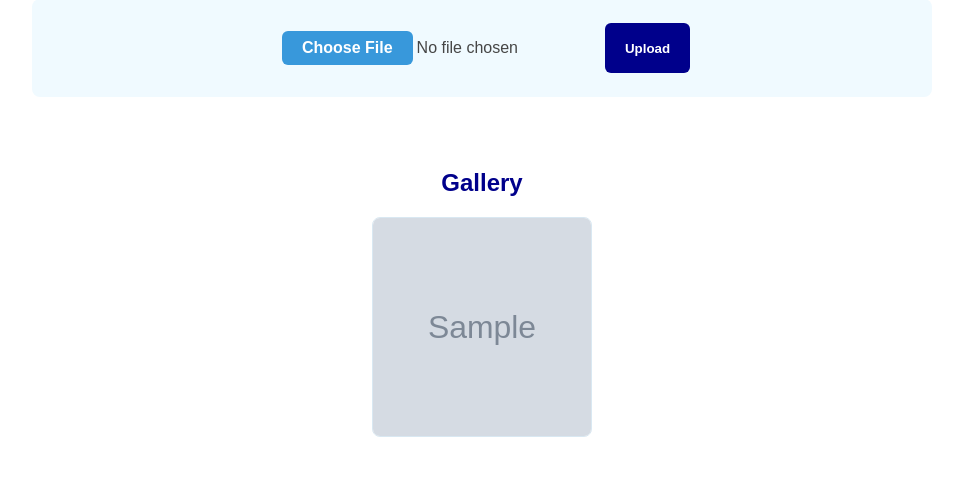
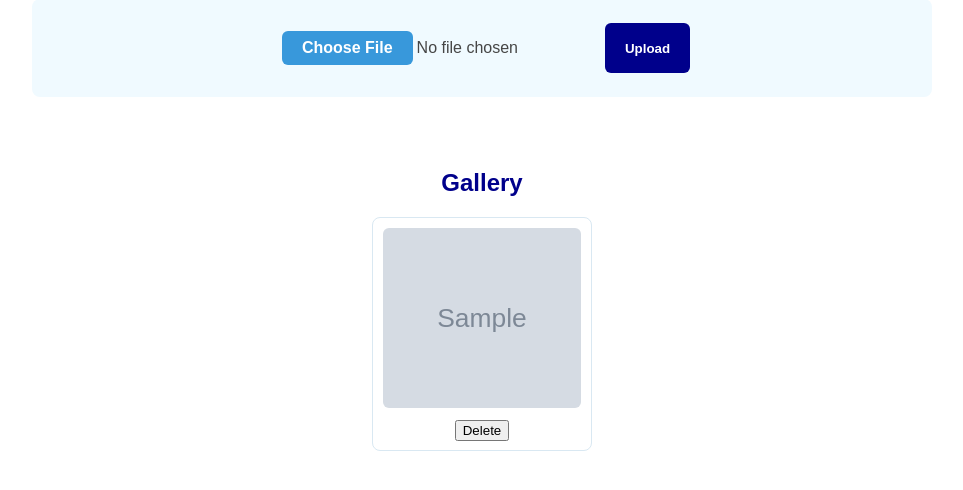
Before and after one commit to JBanks222/software-dev-pract, a Flask app: template labs/lab17/templates/index.html in a window 1280 px wide. Shown: the part 115-605 px from the top of the page, without its empty margins (158-1121 px from the left). Run offline with Flask 3, Linux system fonts and the light colour scheme; the template is opened without the code that fills it: most values are stand-ins (such as "Sample title", 1, 10 or a date in 2020); grey boxes marked "Sample" are stand-in pictures.

Commit message:
lab17 classwork complete

```diff
--- a/labs/lab17/app.py
+++ b/labs/lab17/app.py
@@ -1,5 +1,5 @@
 import os
-from flask import Flask, render_template, request, redirect, url_for
+from flask import Flask, render_template, request, redirect, url_for, jsonify
 import mysql.connector
 from mysql.connector import Error
 from werkzeug.utils import secure_filename
@@ -72,11 +72,15 @@ def list_uploaded_images():
     init_db()
     conn = get_db_connection()
     cursor = conn.cursor()
-    cursor.execute('SELECT filename FROM images ORDER BY uploaded_at DESC, id DESC')
+    cursor.execute('SELECT id, filename FROM images ORDER BY uploaded_at DESC, id DESC')
     rows = cursor.fetchall()
     cursor.close()
     conn.close()
-    return [row[0] for row in rows if row and row[0]]
+    return [
+        {'id': row[0], 'filename': row[1]}
+        for row in rows
+        if row and len(row) > 1 and row[1]
+    ]
 
 
 def save_uploaded_image(filename):
@@ -110,6 +114,27 @@ def index():
     message = request.args.get('message', '')
     return render_template('index.html', images=images, message=message)
 
+@app.route('/delete/<int:image_id>', methods=['DELETE'])
+def delete_image(image_id):
+    conn = get_db_connection()
+    cursor = conn.cursor()
+    cursor.execute("SELECT filename FROM images WHERE id = %s", (image_id,))
+    image = cursor.fetchone()
+
+    if not image:
+        cursor.close()
+        conn.close()
+        return jsonify({'error': 'Image not found'}), 404
+    filepath = os.path.join(app.config['UPLOAD_FOLDER'], image[0])
+    # delete from database
+    cursor.execute("DELETE FROM images WHERE id = %s", (image_id,))
+    conn.commit()
+    cursor.close()
+    conn.close()
+    # delete from filesystem
+    if os.path.exists(filepath):
+        os.remove(filepath)
+    return jsonify({'success': True, 'message': 'Image deleted successfully.'}), 200
 
 @app.route('/upload', methods=['POST'])
 def upload_image():
--- a/labs/lab17/static/uploads/imguploader_script.js
+++ b/labs/lab17/static/uploads/imguploader_script.js
@@ -0,0 +1,29 @@
+document.querySelectorAll('.btndelete').forEach((button) => {
+    button.addEventListener('click', () => {
+        const id = button.dataset.imageId;
+
+        if (!id) {
+            return;
+        }
+
+        if (!confirm('Are you sure you want to delete this image?')) {
+            return;
+        }
+
+        fetch(`/delete/${id}`, {
+            method: 'DELETE'
+        })
+            .then((response) => response.json())
+            .then((data) => {
+                if (data.success) {
+                    location.reload();
+                    return;
+                }
+
+                alert(data.error || 'Delete failed');
+            })
+            .catch(() => {
+                alert('Delete failed');
+            });
+    });
+});
--- a/labs/lab17/static/uploads/imguploader_style.css
+++ b/labs/lab17/static/uploads/imguploader_style.css
@@ -73,8 +73,7 @@ body {
 .card {
     text-align: center;
     width: 220px;
-    height: 220px;
-    overflow: hidden;
+    padding: 0.6rem;
     border-radius: 8px;
     border: 1px solid #d9e8f2;
     background: #fff;
@@ -82,7 +81,13 @@ body {
 
 .card img {
     width: 100%;
-    height: 100%;
+    height: 180px;
     object-fit: cover;
     display: block;
+    border-radius: 6px;
+    margin-bottom: 0.55rem;
 }
+
+.btndelete {
+    margin-top: 0.2rem;
+}
--- a/labs/lab17/templates/index.html
+++ b/labs/lab17/templates/index.html
@@ -21,12 +21,15 @@
         {% if images %}
             {% for image in images %}
                 <div class="card">
-                    <img src="{{ url_for('static', filename='uploads/' ~ image) }}" alt="{{ image }}">
+                    <img src="{{ url_for('static', filename='uploads/' + image.filename) }}" alt="{{ image.filename }}">
+                    <button type="button" class="btndelete" data-image-id="{{ image.id }}">Delete</button>
                 </div>
             {% endfor %}
         {% else %}
             <p>No images uploaded yet.</p>
         {% endif %}
     </div>
+
+    <script src="{{ url_for('static', filename='uploads/imguploader_script.js') }}"></script>
 </body>
 </html>
```
Also changed, not shown: labs/lab17/static/uploads/dark_sun.jpg (added), labs/lab17/static/uploads/sunset-beach.jpg (added), labs/lab17/static/uploads/sunset_1.jpg (deleted).
